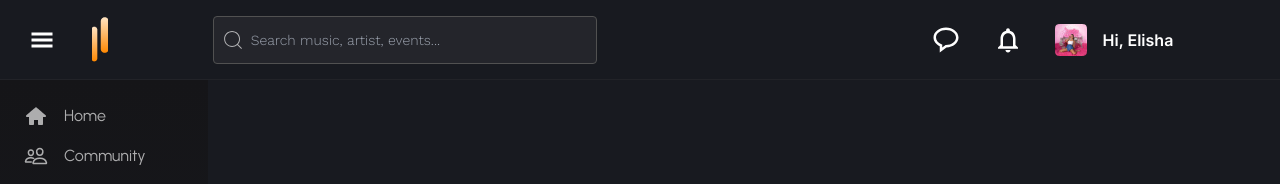
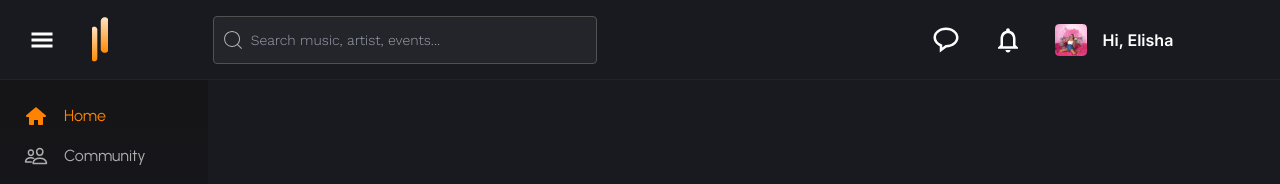
Before and after one commit to nischhal-hub/Finay, a React (Vite) app: page / in a window 1280 px wide. Shown: the top 184 px of the page. Built offline with nearby package versions, Linux system fonts and the light colour scheme.

Commit message:
added active link in sidebar

```diff
--- a/src/components/Sidebar.tsx
+++ b/src/components/Sidebar.tsx
@@ -1,11 +1,11 @@
-import React from 'react'
-import {sidebarLinks} from '../data/index'
-import { Link, NavLink, NavLinkProps } from 'react-router-dom'
+import React from 'react';
+import { sidebarLinks } from '../data/index';
+import { NavLink, NavLinkProps } from 'react-router-dom';
+import { cn } from '../utils';
 
 interface CustomNavLinkProps extends NavLinkProps {
     activeClassName?: string;
-  }
-
+}
 
 const Sidebar = () => {
     return (
@@ -15,19 +15,36 @@ const Sidebar = () => {
                 <div className='page-urls font-urbanist'>
                     <ul className='mx-6 border-b-[1px] border-searchInputBorder'>
                         {sidebarLinks[0].links.map((item, i) => (
-                        <li key={i} className='text-textSecondary-200 cursor-pointer hover:text-accent transition py-2 first-of-type:pt-6 pb-2 last-of-type:pb-6'>
-                            <NavLink className='flex' activeClassName="active" to={item.url}><span className='text-2xl'>{item.icon}</span><span className='text-base ml-4'>{item.label}</span></NavLink>
-                            </li>))}
+                            <li key={i} className='text-textSecondary-200 cursor-pointer py-2 first-of-type:pt-6 pb-2 last-of-type:pb-6'>
+                                <NavLink className={({ isActive }) =>
+                                    [
+                                        'flex',
+                                        'hover:text-accent',
+                                        'transition',
+                                        isActive ? "text-accent" : "text-textSecondary-200",
+                                    ].join(" ")} to={item.url}>
+                                    <span className='text-2xl'>{item.icon}</span>
+                                    <span className='text-base ml-4'>{item.label}</span>
+                                </NavLink>
+                            </li>
+                        ))}
                     </ul>
                 </div>
                 <div className='personal-links font-urbanist'>
-                    <ul className='m-6 '>
-                    {sidebarLinks[1].links.map((item, i) => (<li key={i} className='flex text-textSecondary-200 cursor-pointer hover:text-accent transition first-of-type:pb-2 py-2 last-of-type:pt-2 last-of-type:pb-8'><span className='text-2xl'>{item.icon}</span><span className='text-base ml-4'>{item.label}</span></li>))}
+                    <ul className='m-6'>
+                        {sidebarLinks[1].links.map((item, i) => (
+                            <li key={i} className=' text-textSecondary-200 cursor-pointer hover:text-accent transition first-of-type:pb-2 py-2 last-of-type:pt-2 last-of-type:pb-8'>
+                                <NavLink to={item.url} className='flex'>
+                                    <span className='text-2xl'>{item.icon}</span>
+                                    <span className='text-base ml-4'>{item.label}</span>
+                                </NavLink>
+                            </li>
+                        ))}
                     </ul>
                 </div>
             </div>
         </>
-    )
-}
+    );
+};
 
-export default Sidebar
+export default Sidebar;
--- a/src/data/index.tsx
+++ b/src/data/index.tsx
@@ -31,10 +31,10 @@ export const sidebarLinks: SidebarLinks = [
         page:'page-urls',
         links : [
             {label:"Home",icon:<TiHome />,url:'/' },
-            {label:"Community",icon:<IoPeopleOutline/>,url:'/' },
+            {label:"Community",icon:<IoPeopleOutline/>,url:'/community' },
             {label:"Explore",icon:<MdOutlineExplore/>,url:'/explore' },
-            {label:"My store",icon:<MdOutlineStorefront/>,url:'/' },
-            {label:"Library",icon:<MdOutlineLibraryMusic/>,url:'/' },
+            {label:"My store",icon:<MdOutlineStorefront/>,url:'/mystore' },
+            {label:"Library",icon:<MdOutlineLibraryMusic/>,url:'/library' },
         ]
     },
     {
```
